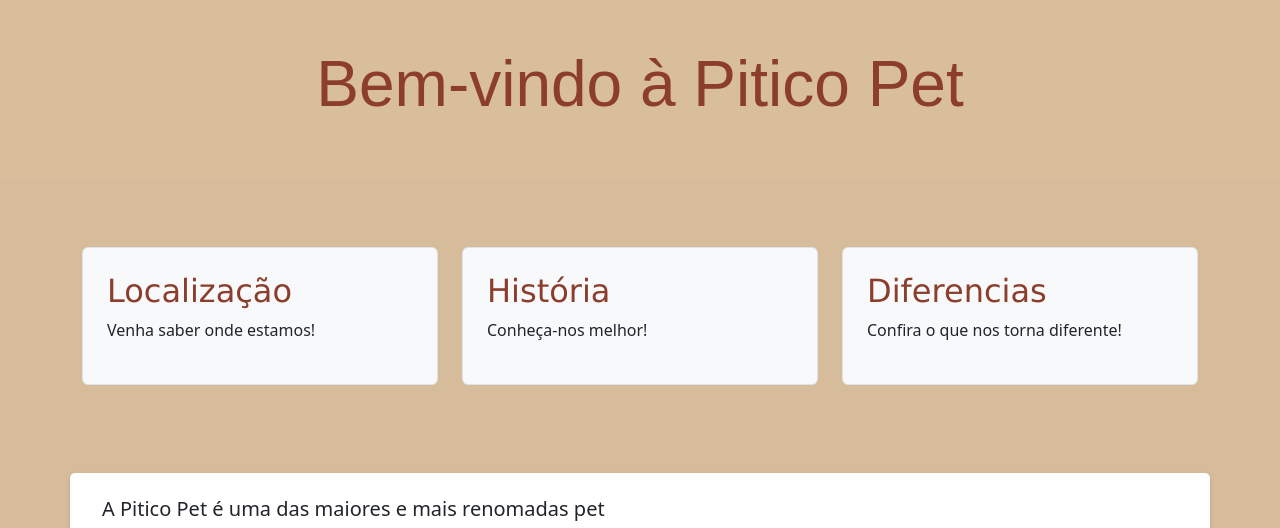
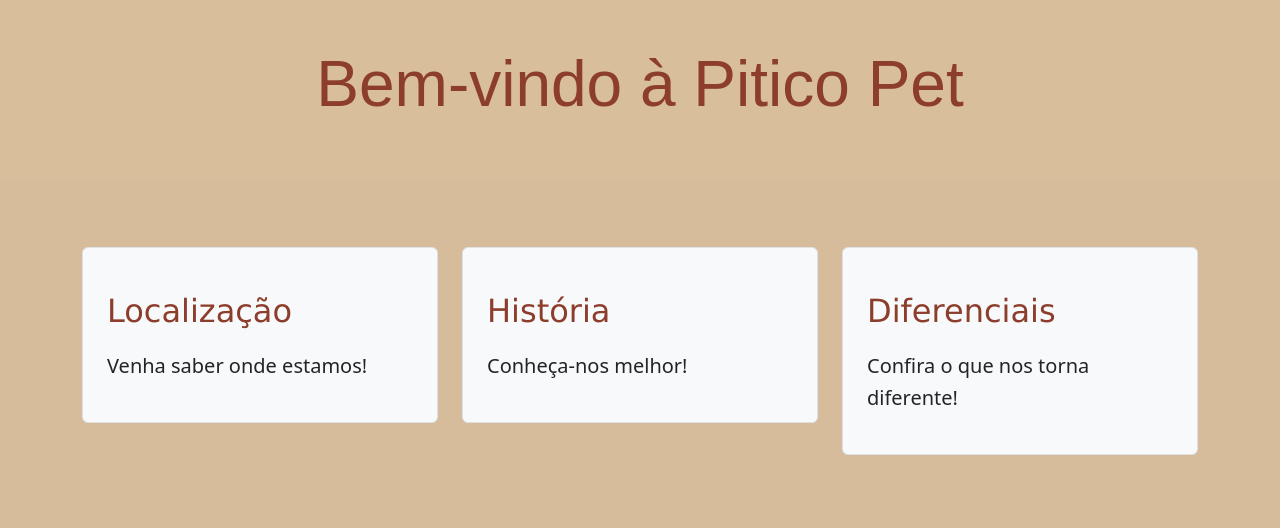
Before and after one commit to GabrielidsSantos/piticopet-rep, a plain HTML site: page sobre.html in a window 1280 px wide. Shown: the part 192-720 px from the top of the page. Drawn offline with nearby package versions, Linux system fonts and the light colour scheme; a web font is replaced by a local one.

Commit message:
sobre.html finalizado

```diff
--- a/index.css
+++ b/index.css
@@ -17,7 +17,7 @@ p {
     font-size: 1.2rem;
 }
 body {
-    font-family: Verdana, Geneva, Tahoma, sans-serif;;
+    font-family: Verdana, Geneva, Tahoma, sans-serif;
     margin: 0;
     padding: 0;
     background-color: #f8f8f8;
--- a/sobre.html
+++ b/sobre.html
@@ -25,26 +25,26 @@
        </div>
 
       <!-- Menu de opções -->
-  <main class="container my-5">
+  <main class="container my-5 ">
     <div class="row g-4">
       <!-- Coluna 1 -->
       <div class="col-12 col-md-6 col-lg-4">
         <div class="p-4 border rounded bg-light">
-          <h2>Localização</h2>
+          <h2><a href="#localizacao">Localização</a></h2>
           <p>Venha saber onde estamos!</p>
         </div>
       </div>
       <!-- Coluna 2 -->
-      <div class="col-12 col-md-6 col-lg-4">
+      <div class="col-12 col-md-6 col-lg-4"">
         <div class="p-4 border rounded bg-light">
-          <h2>História</h2>
+          <h2><a href="#historia">História</a></h2>
           <p>Conheça-nos melhor!</p>
         </div>
       </div>
       <!-- Coluna 3 -->
       <div class="col-12 col-lg-4">
         <div class="p-4 border rounded bg-light">
-          <h2>Diferencias</h2>
+          <h2><a href="#diferenciais">Diferenciais</a></h2>
           <p>Confira o que nos torna diferente!</p>
         </div>
       </div>
@@ -55,8 +55,9 @@
   <main class="container conteudo">
     <!-- Texto e imagem lado a lado -->
     <section class="row align-items-center">
+
       <!-- Texto -->
-      <div class="col-12 col-md-6 introducao">
+      <div class="col-12 col-md-6 introducao" id="localizacao">
         <p class="lead text-start">
           A <strong>Pitico Pet</strong> é uma das maiores e mais renomadas pet shops especializadas em produtos para animais de estimação em todo o Brasil. Fundada em 1990, a empresa tem crescido constantemente, conquistando uma clientela fiel e ampliando sua presença para além das fronteiras nacionais, com uma abrangência que alcança atualmente diversos países da América Latina.
         </p>
--- a/styles.css
+++ b/styles.css
@@ -19,6 +19,7 @@ html, body {
     font-size: 2.5rem;
 
 }
+
 
 .area-logo {
     text-align: center;
@@ -60,23 +61,28 @@ h1 {
 
 h2 {
     color: #8C3D2B !important;
-    font-family: Verdana, Geneva, Tahoma, sans-serif;
-    margin-top: 20px;
+     text-decoration: none !important;
+    margin-block:20px !important;
+    font-family: 'Lucida Sans', 'Lucida Sans Regular', 'Lucida Grande', 'Lucida Sans Unicode', Geneva, Verdana, sans-serif;
 }
 
 p {
     margin: 30 px;
     line-height: 1.6;
+    font-size: 1.25rem; /* Tamanho da fonte igual à classe .lead */
+    font-weight: 300;  /* Peso da fonte igual à classe .lead */
+    line-height: 1.6;  /* Altura da linha igual à classe .lead */
 }
 
 a {
     color: #8C3D2B !important;
-    text-decoration: none;
+    text-decoration: none !important;
 }
 
 a:hover {
     text-decoration: underline !important;
 }
+
 
 main {
     max-width: 1300px;
@@ -105,7 +111,7 @@ figure {
 .img-thumbnail {
     max-width: 100%;
     height: auto;
-    border: 1px solid #ccc;
+    border: 3px solid #8C3D2B;
     border-radius: 8px;
 }
 
@@ -124,6 +130,14 @@ ul li {
     margin-bottom: 10px;
 }
 
+li {
+    margin: 30 px;
+    line-height: 1.6;
+    font-size: 1.25rem; /* Tamanho da fonte igual à classe .lead */
+    font-weight: 300;  /* Peso da fonte igual à classe .lead */
+    line-height: 1.6;  /* Altura da linha igual à classe .lead */
+}
+
 .links {
     text-align: center;
     margin: 20px 0;
```
